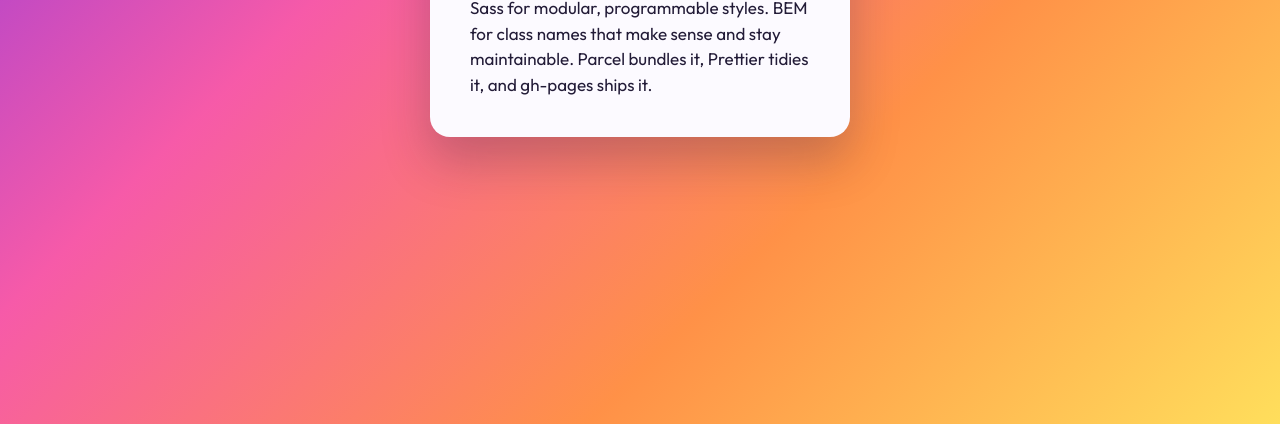
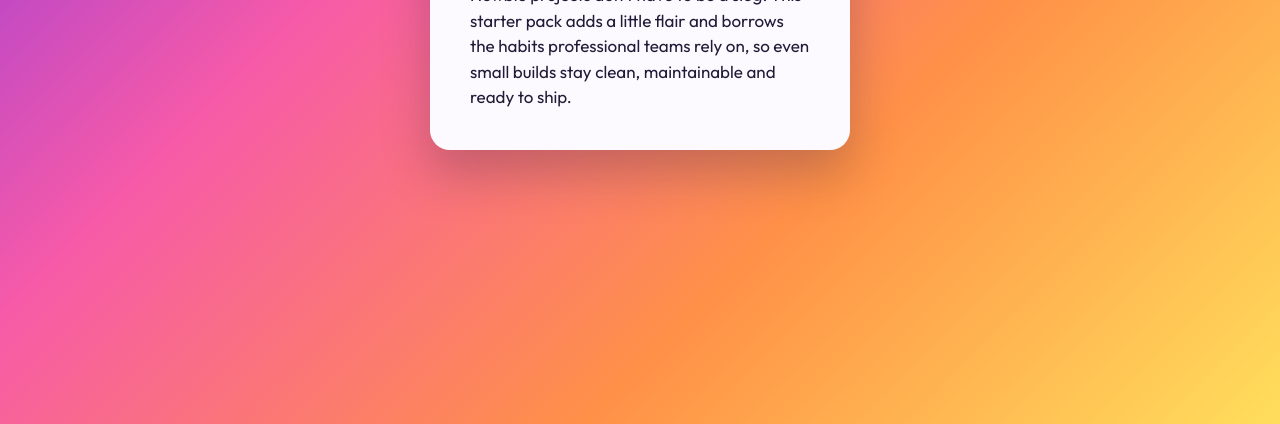
Before and after one commit to JDevlinDev/newbie-fem-starter, a website built with Parcel: page src/index.html in a window 1280 px wide. Shown: the part 376-800 px from the top of the page. Built offline with nearby package versions, Linux system fonts and the light colour scheme.

Commit message:
Rewrite demo card intro around the template's purpose

```diff
--- a/src/index.html
+++ b/src/index.html
@@ -19,8 +19,9 @@
       <article class="card">
         <h1 class="card__title">Newbie FEM Starter Pack</h1>
         <p class="card__text">
-          Sass for modular, programmable styles. BEM for class names that make sense and stay
-          maintainable. Parcel bundles it, Prettier tidies it, and gh-pages ships it.
+          Newbie projects don't have to be a slog. This starter pack adds a little flair and borrows
+          the habits professional teams rely on, so even small builds stay clean, maintainable and
+          ready to ship.
         </p>
       </article>
     </main>
```
